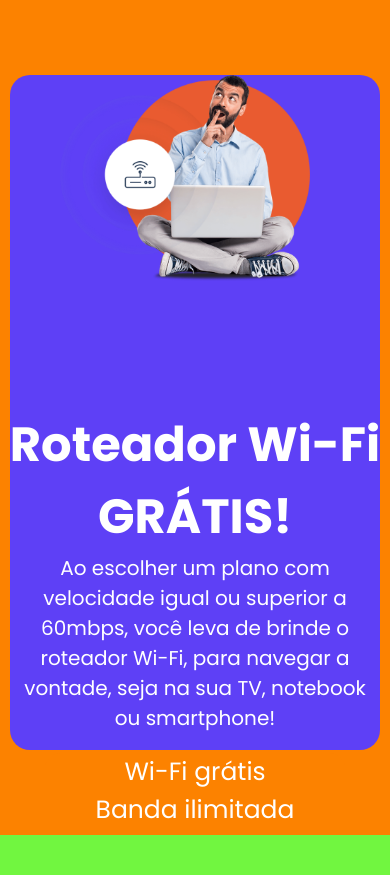
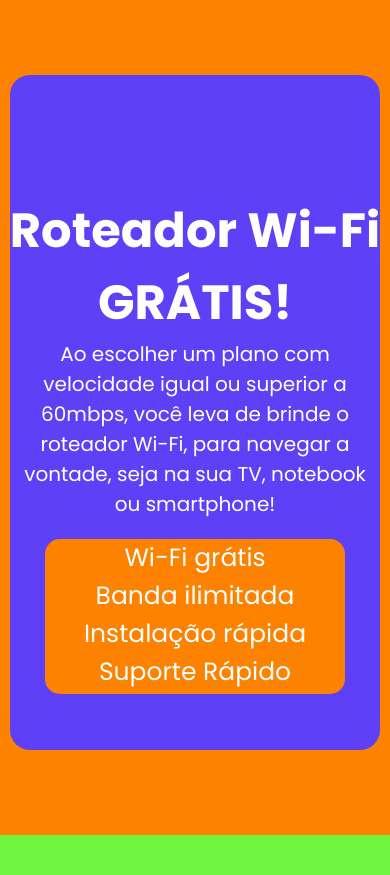
Before and after one commit to eliellsouzza/NEW-NET, a plain HTML site: page index.html in a window 390 px wide. Shown: the part 2780-3655 px from the top of the page. Drawn offline with Linux system fonts and the light colour scheme.

Commit message:
sem imagem

```diff
--- a/css/styled.css
+++ b/css/styled.css
@@ -206,9 +206,7 @@ font-size: 32px;
   }
 .wifi-man img{
 
-width: 250px;
- margin-left: 50px;
-
+display: none;
 }
 .beneficios{
 
```
